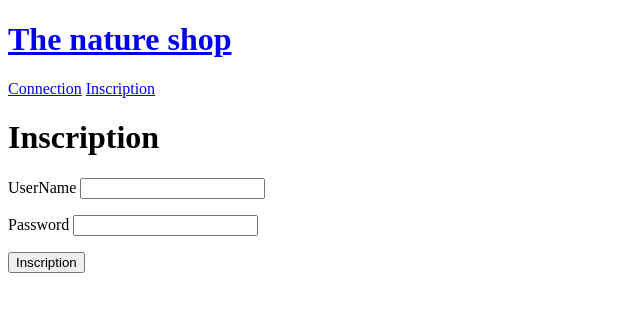
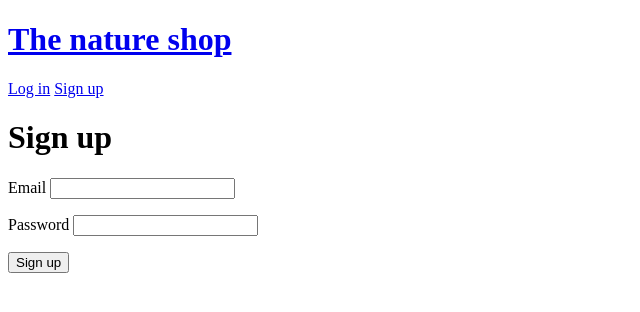
Before and after one commit to Mountainbluesun/My_Shop_first-, a Django app: page /account/signup/ in a window 1280 px wide. Shown: the top 312 px of the page, without its empty margins (0-640 px from the left). Run offline with Django 5.2, Linux system fonts and the light colour scheme.

Commit message:
Translate app to English, fix auth bug (email vs username), translate README

```diff
--- a/src/accounts/templates/accounts/signup.html
+++ b/src/accounts/templates/accounts/signup.html
@@ -1,19 +1,20 @@
 {% extends 'base.html' %}
+{% load i18n %}
 
 {% block content %}
 
-    <h1>Inscription</h1>
+    <h1>{% trans "Sign up" %}</h1>
     <form method="POST">
         {% csrf_token %}
         <p>
-            <label for="username">UserName</label>
-            <input id="username" type="text" name="username">
+            <label for="email">{% trans "Email" %}</label>
+            <input id="email" type="email" name="email">
         </p>
         <p>
-            <label for="password">Password</label>
+            <label for="password">{% trans "Password" %}</label>
             <input id="password" type="password" name="password">
         </p>
-        <button type="submit">Inscription</button>
+        <button type="submit">{% trans "Sign up" %}</button>
     </form>
 
 
--- a/src/accounts/views.py
+++ b/src/accounts/views.py
@@ -12,10 +12,9 @@ User = get_user_model()
 
 def signup(request):
     if request.method == "POST":
-        username = request.POST.get("username")
+        email = request.POST.get("email")
         password = request.POST.get("password")
-        user = User.objects.create_user(username=username,
-                                        password=password)
+        user = User.objects.create_user(email=email, password=password)
         login(request, user)
         return redirect('index')
 
@@ -24,10 +23,10 @@ def signup(request):
 
 def login_user(request):
     if request.method == "POST":
-        username = request.POST.get("username")
+        email = request.POST.get("email")
         password = request.POST.get("password")
 
-        user = authenticate(username=username, password=password)
+        user = authenticate(email=email, password=password)
         if user:
             login(request, user)
             return redirect('index')
--- a/src/config/settings.py
+++ b/src/config/settings.py
@@ -34,6 +34,7 @@ INSTALLED_APPS = [
 MIDDLEWARE = [
     'django.middleware.security.SecurityMiddleware',
     'django.contrib.sessions.middleware.SessionMiddleware',
+    'django.middleware.locale.LocaleMiddleware',
     'django.middleware.common.CommonMiddleware',
     'django.middleware.csrf.CsrfViewMiddleware',
     'django.contrib.auth.middleware.AuthenticationMiddleware',
@@ -90,6 +91,11 @@ AUTH_PASSWORD_VALIDATORS = [
 
 LANGUAGE_CODE = 'en-us'
 
+LOCALE_PATHS = [
+    BASE_DIR / "locale",
+]
+
+USE_I18N = True
 TIME_ZONE = 'UTC'
 
 USE_I18N = True
--- a/src/store/templates/store/detail.html
+++ b/src/store/templates/store/detail.html
@@ -1,4 +1,5 @@
 {% extends 'base.html' %}
+{% load i18n %}
 
 {% block content %}
 
@@ -6,12 +7,12 @@
    <h3>{{ product.price }}$</h3>
    <img src="{{ product.thumbnail_url }}" alt="{{ product.name }}" style="max-width: 250px;">
    <p>{{ product.description }}</p>
-   <p>{{ product.stock }} in stock</p>
+   <p>{% blocktrans with counter=product.stock %}{{ counter }} in stock{% endblocktrans %}</p>
 
 {% if user.is_authenticated %}
 <p>
       <a href="{% url 'store:add-to-cart' product.slug %}">
-         Add to basket
+         {% trans "Add to basket" %}
       </a>
 </p>
 {% endif %}
--- a/src/store/templates/store/index.html
+++ b/src/store/templates/store/index.html
@@ -1,11 +1,12 @@
 {% extends 'base.html' %}
+{% load i18n %}
 
 {% block content %}
 
 {% for product in products %}
      <h2>{{ product.name }}</h2>
      <img src="{{ product.thumbnail_url }}" alt="{{ product.name }}" style="max-width: 250px;">
-     <a href="{{ product.get_absolute_url }}">See the article</a>
+     <a href="{{ product.get_absolute_url }}">{% trans "See the article" %}</a>
 
 {% endfor %}
 
--- a/src/store/templates/store/success.html
+++ b/src/store/templates/store/success.html
@@ -1,9 +1,10 @@
 {% extends 'base.html' %}
+{% load i18n %}
 
 {% block content %}
 
-    <h1>Your payment has been accepted</h1>
+    <h1>{% trans "Your payment has been accepted" %}</h1>
 
-   <p>You will receive your items within 2 weeks</p>
+   <p>{% trans "You will receive your items within 2 weeks" %}</p>
 
 {% endblock %}
--- a/templates/base.html
+++ b/templates/base.html
@@ -1,27 +1,28 @@
+{% load i18n %}
 <!DOCTYPE html>
 <html lang="en">
 <head>
     <meta charset="UTF-8">
-    <title>The nature shop</title>
+    <title>{% trans "The nature shop" %}</title>
 </head>
 <body>
 
 <a href="{% url 'index' %}">
-    <h1>The nature shop</h1>
+    <h1>{% trans "The nature shop" %}</h1>
 </a>
 
 {% if user.is_authenticated %}
    {{ user.email }}
-<a href="{% url 'accounts:profile' %}">My profile</a>
-<a href="{% url 'accounts:logout' %}">Disconnect</a>
+<a href="{% url 'accounts:profile' %}">{% trans "My profile" %}</a>
+<a href="{% url 'accounts:logout' %}">{% trans "Disconnect" %}</a>
 {% else %}
-   <a href="{% url 'accounts:login' %}">Connection</a>
-   <a href="{% url 'accounts:signup' %}">Inscription</a>
+   <a href="{% url 'accounts:login' %}">{% trans "Log in" %}</a>
+   <a href="{% url 'accounts:signup' %}">{% trans "Sign up" %}</a>
 {% endif %}
 
 {% if user.cart %}
   <p>
-      <a href="{% url 'store:cart' %}">View Cart ({{ user.cart.orders.count }})</a>
+      <a href="{% url 'store:cart' %}">{% blocktrans with counter=user.cart.orders.count %}View Cart ({{ counter }}){% endblocktrans %}</a>
   </p>
       {% endif %}
 
```
Also changed, not shown: requirements.txt (+56 -17 lines), src/accounts/templates/accounts/address.html (+4 -3 lines), src/accounts/templates/accounts/login.html (+7 -5 lines), src/accounts/templates/accounts/profile.html (+4 -3 lines), src/store/templates/store/cart.html (+5 -4 lines), README.md, locale/en/LC_MESSAGES/django.po (added), 1 other file.
